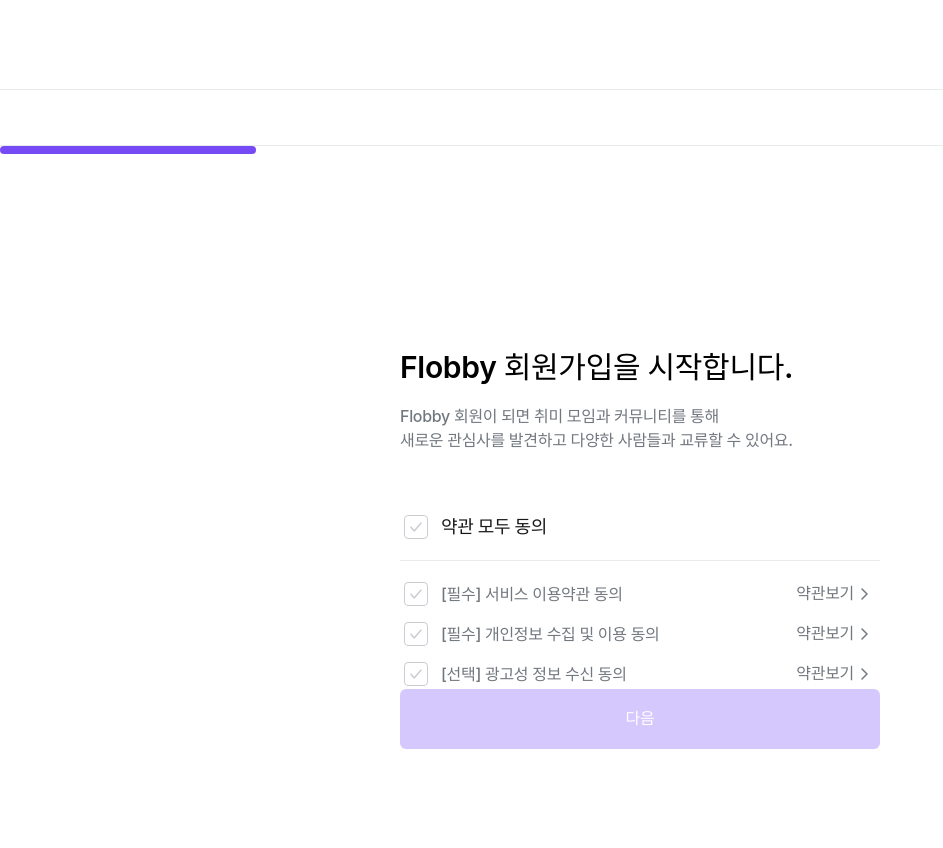
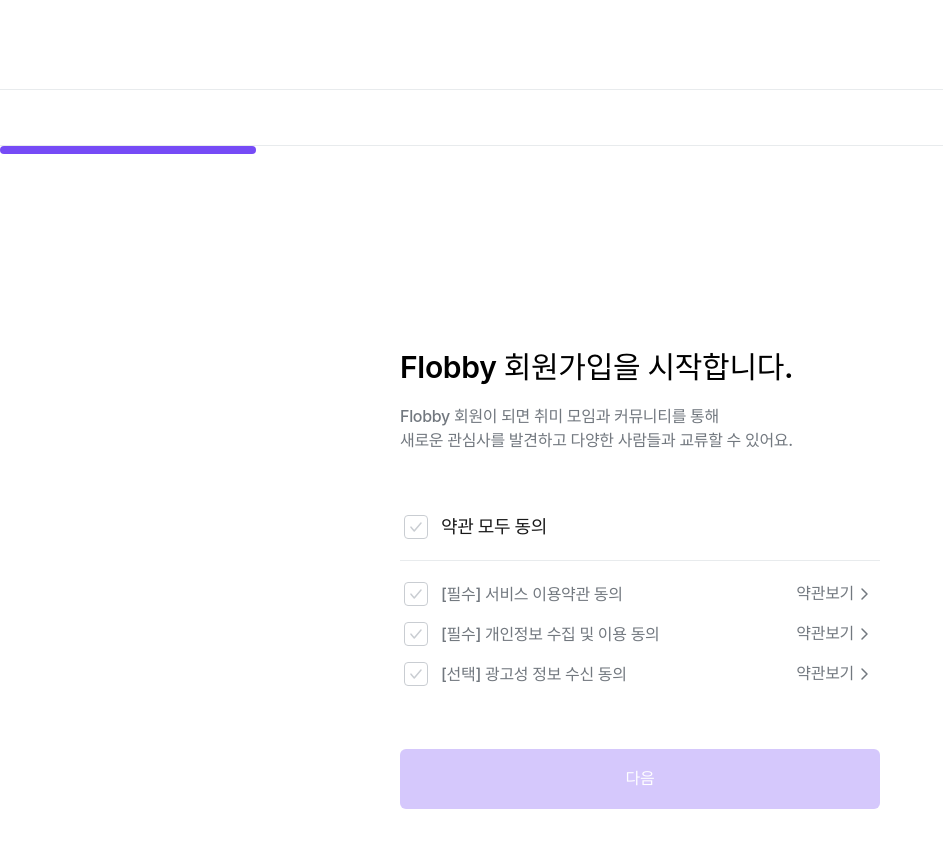
Before and after one commit to kelvin3476/Flobby, a React (Vite) app: page /signup/agreement in a window 1280 px wide. Shown: the top 848 px of the page, without its empty margins (0-943 px from the left). Built offline with nearby package versions, Linux system fonts and the light colour scheme; no server answers.

Commit message:
Refactor: 약관동의 페이지 버튼 사이 gap 값 적용 문제 해결

```diff
--- a/src/pages/signup/Agreement.tsx
+++ b/src/pages/signup/Agreement.tsx
@@ -96,15 +96,12 @@ const Agreement = () => {
               />
             </div>
           </div>
-
-          <Button
+          <AgreementModal onAgree={handleModalAgree}/>
+        </main>
+        <Button
             className={`join-next-btn ${serviceAgree && privacyAgree ? 'active' : ''}`}
             title="다음" onClick={acceptAgree}
-          />
-
-          <AgreementModal onAgree={handleModalAgree}/>
-        </main>
-
+        />
       </div>
       <footer>
         <div className="agreement-line1"></div>
--- a/src/styles/signup/Agreement.scss
+++ b/src/styles/signup/Agreement.scss
@@ -43,7 +43,6 @@ $font-color-basic: #72787F;
     }
 
     main {
-      // padding: 0 698px;
       .input-container {
         display: flex;
         flex-direction: column;
@@ -119,6 +118,7 @@ $font-color-basic: #72787F;
           }
         }
       }
+    }
 
     .join-next-btn {
       cursor: pointer;
@@ -135,7 +135,6 @@ $font-color-basic: #72787F;
 
       &.active {
         opacity: 1;
-        }
       }
     }
   }
```
Lines whose indentation alone changed are shown as unchanged.
